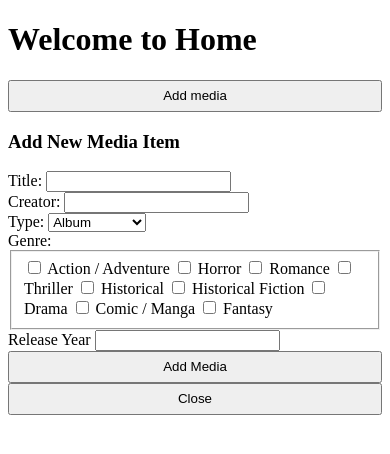
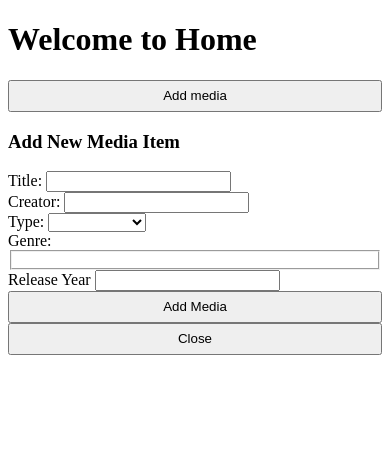
Before and after one commit to gtstarnes/SvelteLibrary, a SvelteKit app: page / in a window 390 px wide. Shown: the top 454 px of the page. Built offline with nearby package versions, Linux system fonts and the light colour scheme.

Commit message:
added responsive design to genre fieldset based on media type selection

```diff
--- a/src/components/MediaInfo.svelte
+++ b/src/components/MediaInfo.svelte
@@ -1,5 +1,7 @@
 <script lang="ts">
     import Add from "./Add.svelte";
+
+    let mediaType = "";
 </script>
 
 <div>
@@ -15,7 +17,7 @@
         </div>
         <div>
             <label for="type">Type: </label>
-            <select name="type" id="type">
+            <select name="type" id="type" bind:value={mediaType}>
                 <option disabled>Media Type</option>
                 <option value="Album">Album</option>
                 <option value="Book">Book</option>
@@ -28,6 +30,8 @@
         <div>
             <label for="genre">Genre: </label>
             <fieldset>
+                {#if mediaType === "Book" || mediaType === "Movie"}
+                <div>
                     <input type="checkbox" name="ActionAdventure" id="ActionAdventure" />
                     <lable for="ActionAdventure">Action / Adventure</lable>
                     <input type="checkbox" name="Horror" id="Horror" />
@@ -46,6 +50,12 @@
                     <lable for="ComicManga">Comic / Manga</lable>
                     <input type="checkbox" name="Fantasy" id="Fantasy" />
                     <lable for="Fantasy">Fantasy</lable>
+                </div>
+                {:else if mediaType === "Album"}
+                    <div>
+                        word
+                    </div>
+                {/if}
             </fieldset>
         </div>
         <div>
```
Lines whose indentation alone changed are shown as unchanged.
